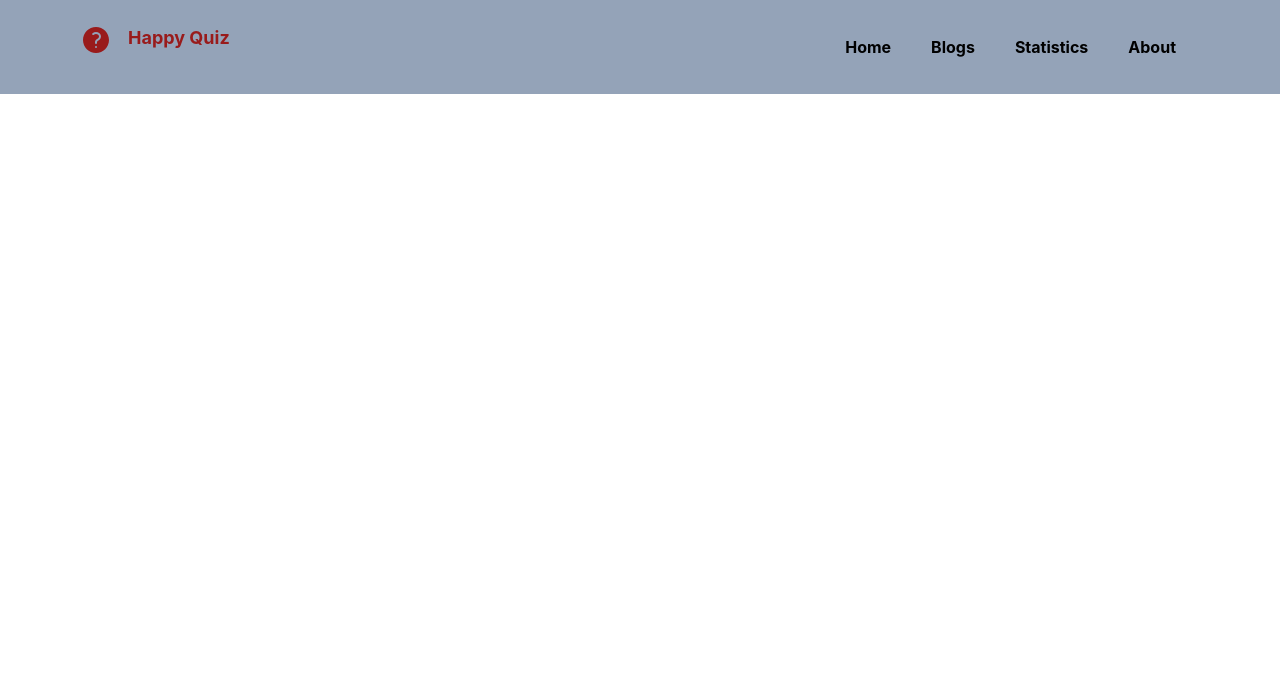
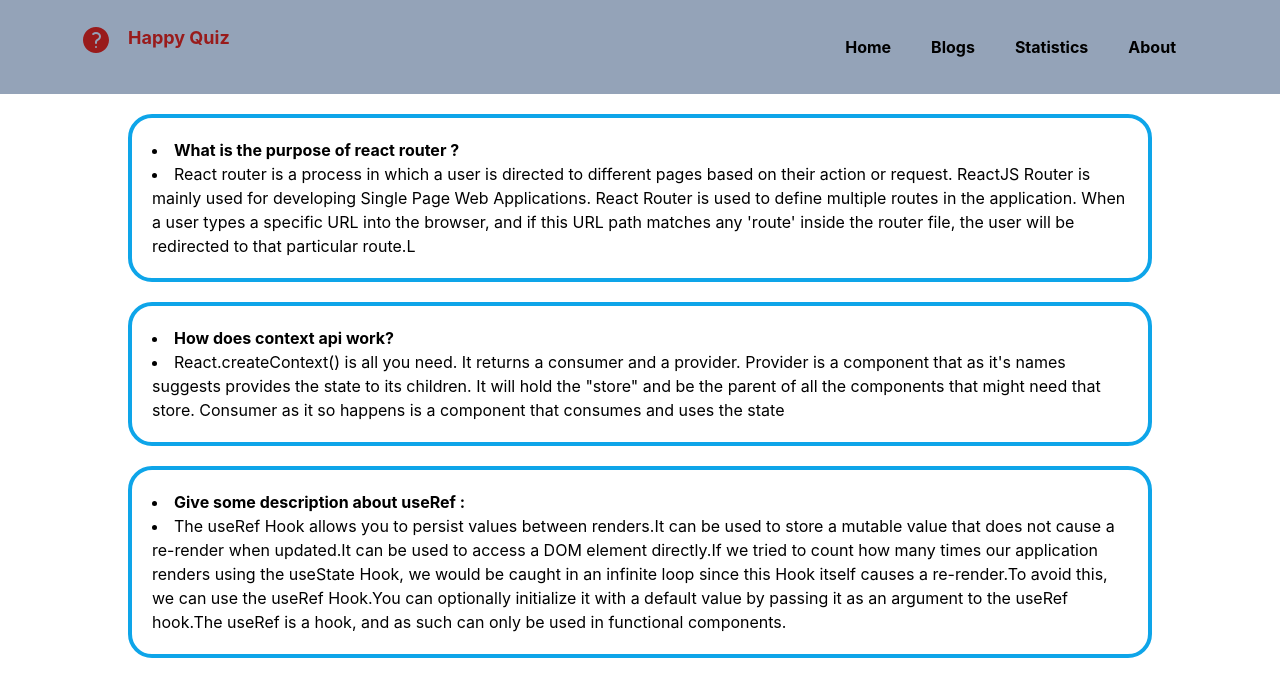
Before and after one commit to Tanzina325/quize-cracker, a React (Create React App) app: page /blogs in a window 1280 px wide. Shown: the top 696 px of the page. Built offline with nearby package versions, Linux system fonts and the light colour scheme.

Commit message:
blogs added

```diff
--- a/src/components/Blogs/Blogs.js
+++ b/src/components/Blogs/Blogs.js
@@ -3,7 +3,18 @@ import React from 'react';
 const Blogs = () => {
     return (
         <div>
-
+         <div className='border-solid border-4 rounded-3xl border-sky-500 my-5 mx-auto w-4/5 p-5'>
+        <li className='font-bold'> What is the purpose of react router ?</li>
+        <li>React router  is a process in which a user is directed to different pages based on their action or request. ReactJS Router is mainly used for developing Single Page Web Applications. React Router is used to define multiple routes in the application. When a user types a specific URL into the browser, and if this URL path matches any 'route' inside the router file, the user will be redirected to that particular route.L</li>
+        </div>
+        <div className='border-solid border-4 rounded-3xl border-sky-500 my-5 mx-auto w-4/5 p-5'>
+         <li className='font-bold'> How does context api work?</li>
+         <li>React.createContext() is all you need. It returns a consumer and a provider. Provider is a component that as it's names suggests provides the state to its children. It will hold the "store" and be the parent of all the components that might need that store. Consumer as it so happens is a component that consumes and uses the state</li>
+          </div>
+          <div className='border-solid border-4 rounded-3xl border-sky-500 my-5 mx-auto w-4/5 p-5'>
+            <li className='font-bold'>Give some description about useRef : </li>
+            <li>The useRef Hook allows you to persist values between renders.It can be used to store a mutable value that does not cause a re-render when updated.It can be used to access a DOM element directly.If we tried to count how many times our application renders using the useState Hook, we would be caught in an infinite loop since this Hook itself causes a re-render.To avoid this, we can use the useRef Hook.You can optionally initialize it with a default value by passing it as an argument to the useRef hook.The useRef is a hook, and as such can only be used in functional components.</li>
+            </div>
         </div>
     );
 };
```
